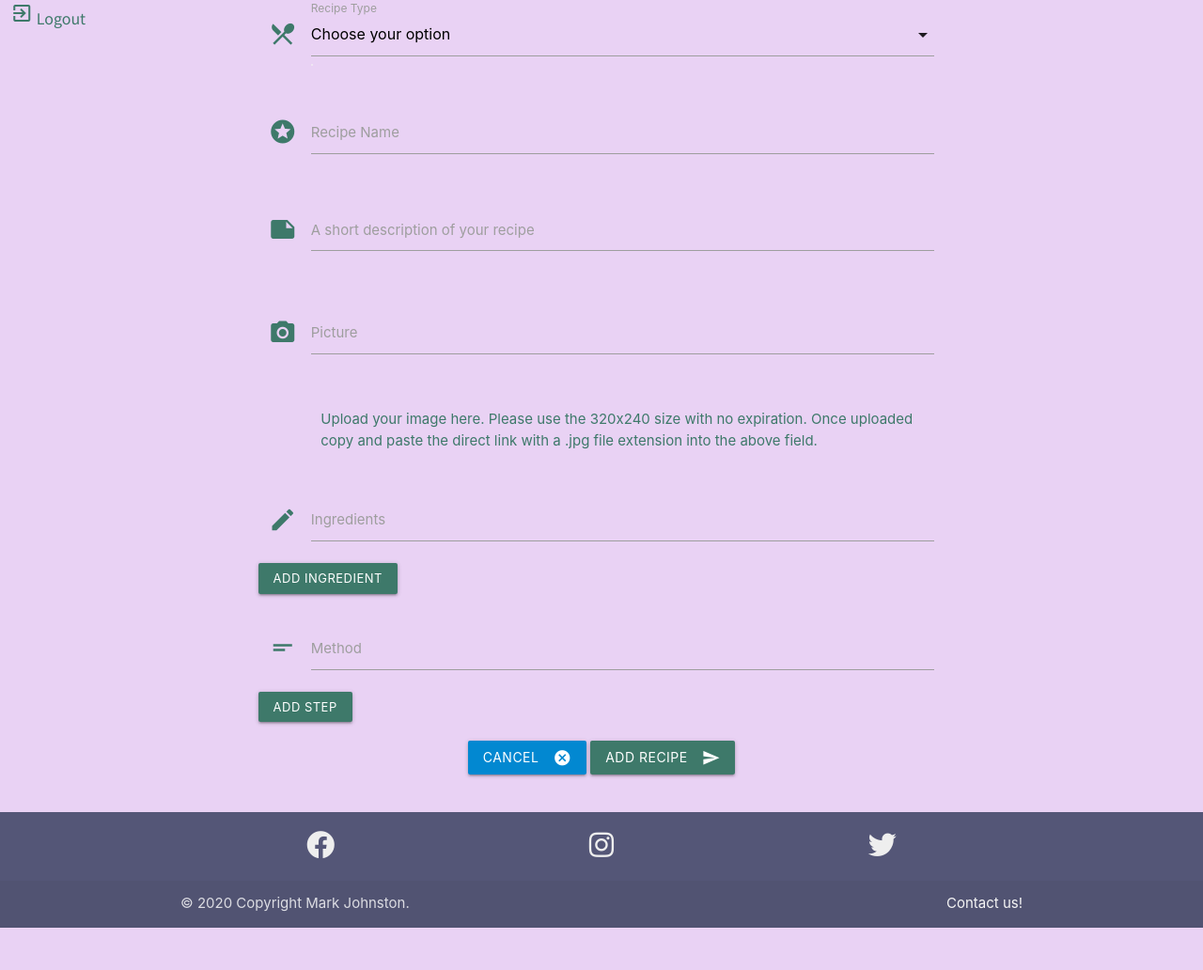
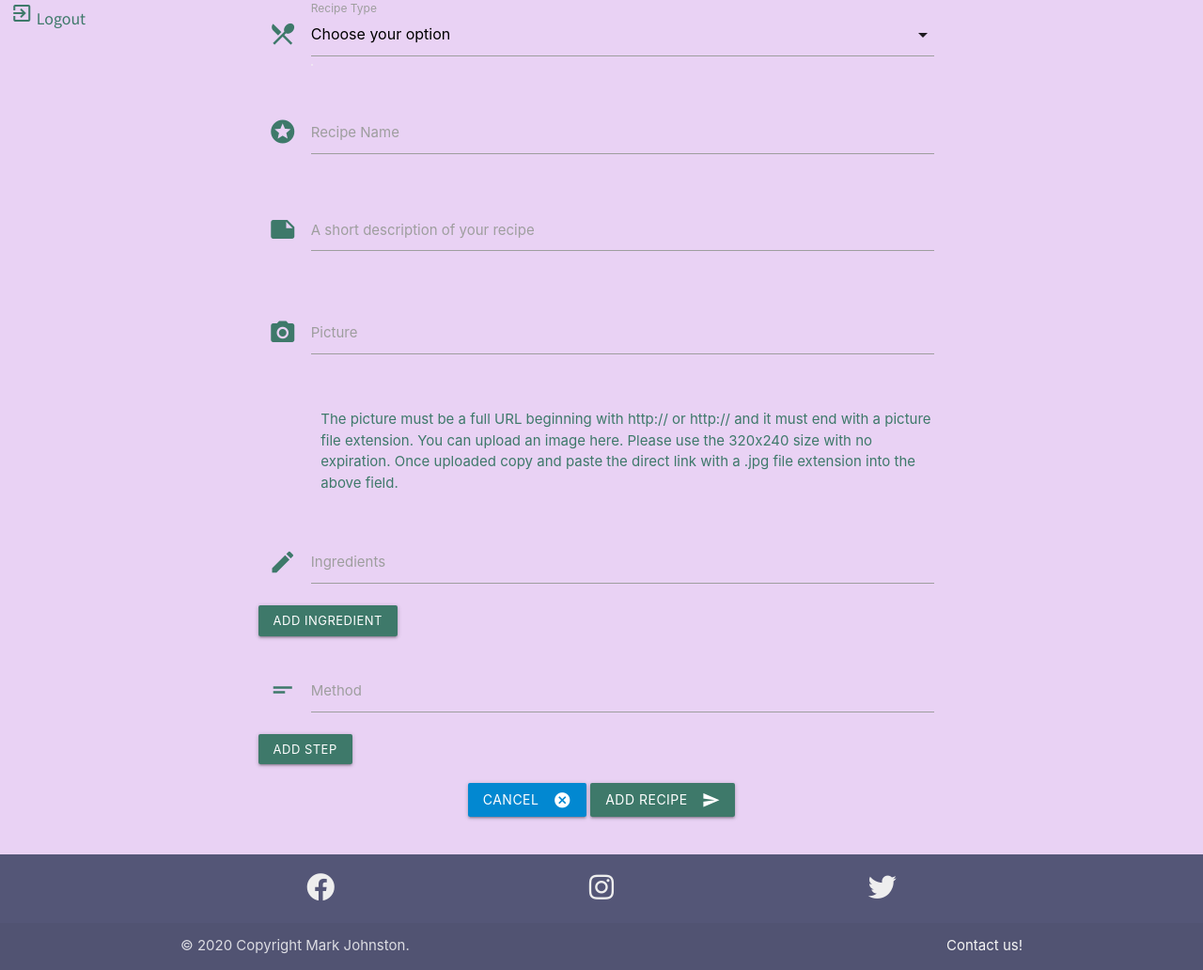
Before and after one commit to markj0hnst0n/LeMunch, a Flask app: page /add_recipe in a window 1280 px wide. Shown: the part 228-1260 px from the top of the page at 94% size. Before the commit the page ends 1215 px from the top, so only its background shows below. Run offline with Flask 2, Linux system fonts and the light colour scheme; the visitor is signed in with stand-in values (Sample User, id 1); data that the repository does not hold is empty; some libraries are stand-ins or nearby versions.

Commit message:
regex statement now only focuses on http or https prefix at the start of picture URL wasn't working correctly previously

```diff
--- a/templates/add_recipe.html
+++ b/templates/add_recipe.html
@@ -34,14 +34,15 @@
             <div class="row">
                 <div class="input-field col s12">
                     <i class="material-icons prefix">camera_alt</i>
-                    <input id="recipe_image" name="recipe_image" type="text" pattern="/^(/https?:\/\//)+(?:jpe?g|gif|png|bmp))$/" class="validate" />
+                    <input id="recipe_image" name="recipe_image" type="text" pattern="^https?://.+" class="validate"/>
                     <label for="recipe_image">Picture</label>
                 </div>
             </div>
             <div class="row">
                 <div class="col s12">
                     <p class="upload-style">
-                        Upload your image <a class="body-colour here" href="https://postimages.org/" target="_blank">here</a>. Please use the 320x240 size with no expiration. Once uploaded copy and paste the direct link with a .jpg file
+                        The picture must be a full URL beginning with http:// or http:// and it must end with a picture file extension.
+                        You can upload an image <a class="body-colour here" href="https://postimages.org/" target="_blank">here</a>. Please use the 320x240 size with no expiration. Once uploaded copy and paste the direct link with a .jpg file
                         extension into the above field.
                     </p>
                 </div>
```
Also changed, not shown: templates/edit_recipe.html (+5 -3 lines).
